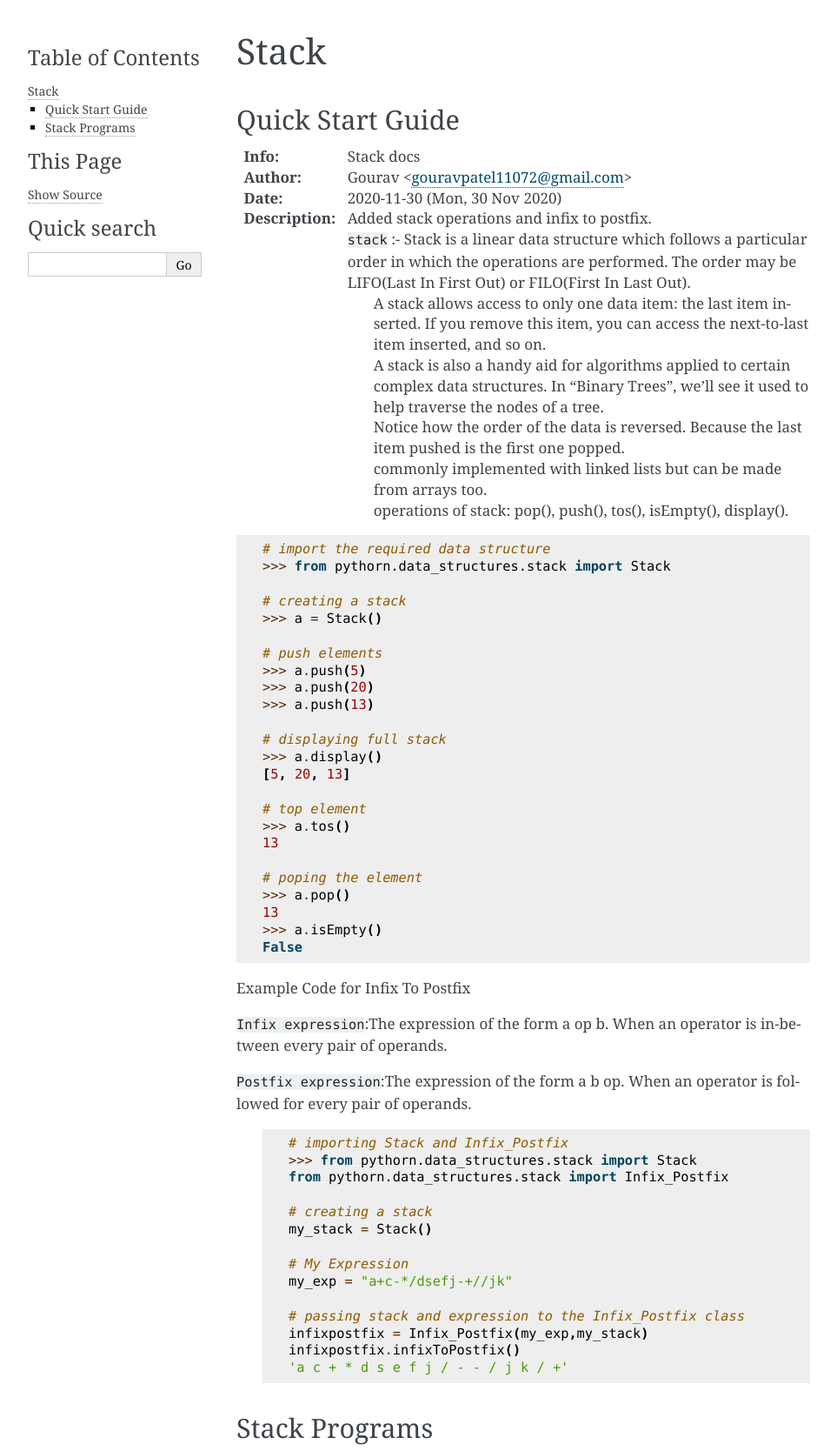
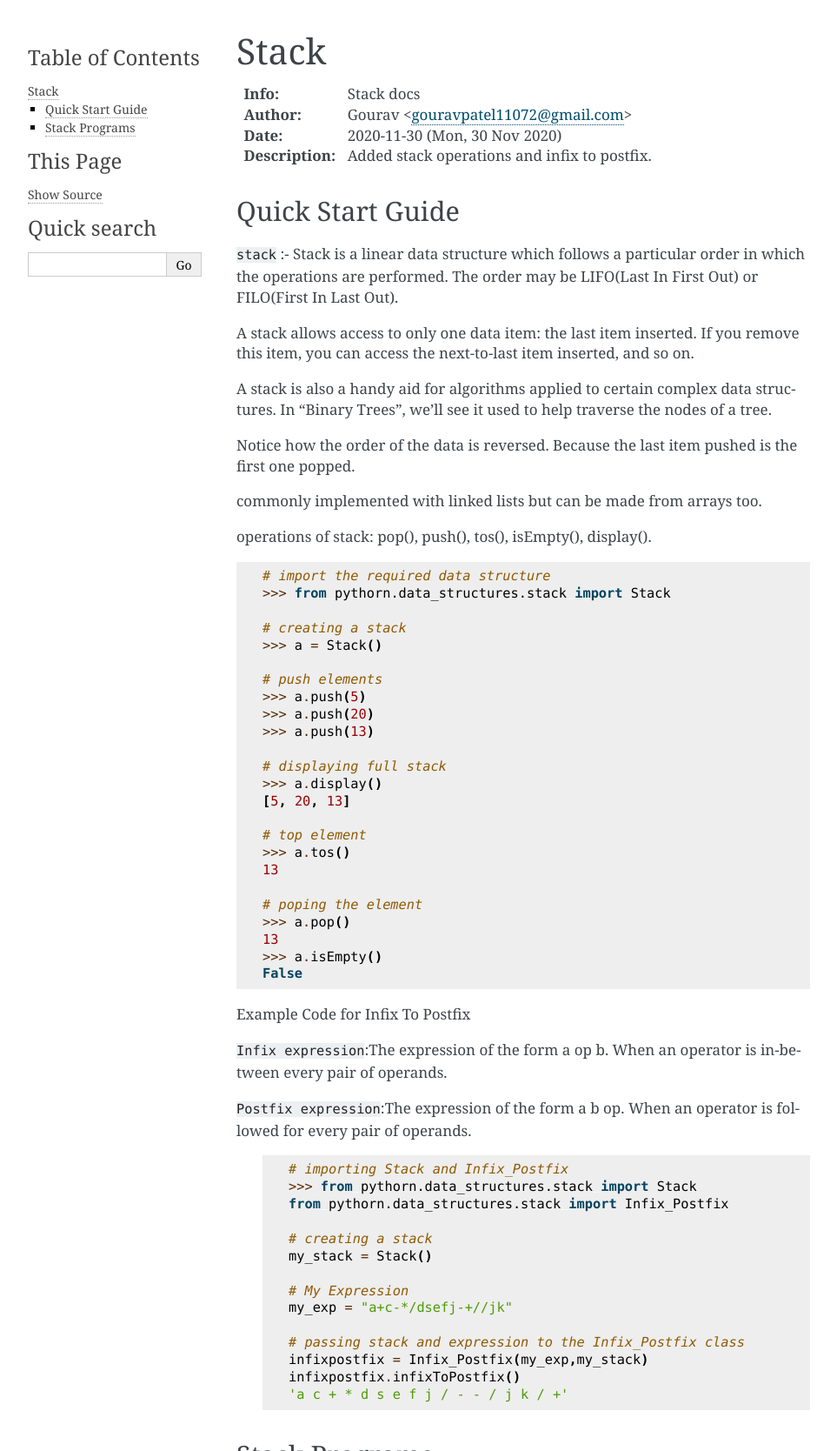
Before and after one commit to robinsingh-ai/pythorn, a Sphinx documentation site: the page built from docs/stack.rst, in a window 1280 px wide, cut to the strip 0-1668 px from the top of the page. Shown: the whole strip at 87% size, without its empty margins (148-1111 px from the left). Built offline with Sphinx 7.4.7, drawn with Linux system fonts in a browser that asks for light colours; pages that are not in the unit, such as notebooks, are missing from menus.

```diff
--- a/docs/stack.rst
+++ b/docs/stack.rst
@@ -1,29 +1,32 @@
 Stack
 =====
 
-Quick Start Guide
-------------------
+
 :Info: Stack docs
 :Author: Gourav <gouravpatel11072@gmail.com>
 :Date: 2020-11-30  (Mon, 30 Nov 2020)
 :Description: Added stack operations and infix to postfix.
 
 
- ``stack`` :- Stack is a linear data structure which follows a particular order in which the operations are performed. The order may be LIFO(Last In First Out) or FILO(First In Last Out).
+Quick Start Guide
+------------------
+
+``stack`` :- Stack is a linear data structure which follows a particular order in which the operations are performed. The order may be LIFO(Last In First Out) or FILO(First In Last Out).
 
 
-            A stack allows access to only one data item: the last item inserted. If you remove this item, you can access the next-to-last item inserted, and so on.
+A stack allows access to only one data item: the last item inserted. If you remove this item, you can access the next-to-last item inserted, and so on.
 
 
-            A stack is also a handy aid for algorithms applied to certain complex data structures. In "Binary Trees", we’ll see it used to help traverse the nodes of a tree.
+A stack is also a handy aid for algorithms applied to certain complex data structures. In "Binary Trees", we’ll see it used to help traverse the nodes of a tree.
 
 
-            Notice how the order of the data is reversed. Because the last item pushed is the first one popped.
+Notice how the order of the data is reversed. Because the last item pushed is the first one popped.
 
 
-            commonly implemented with linked lists but can be made from arrays too.
+commonly implemented with linked lists but can be made from arrays too.
 
-            operations of stack: pop(), push(), tos(), isEmpty(), display().
+
+operations of stack: pop(), push(), tos(), isEmpty(), display().
 
 
 .. code-block:: python
```
